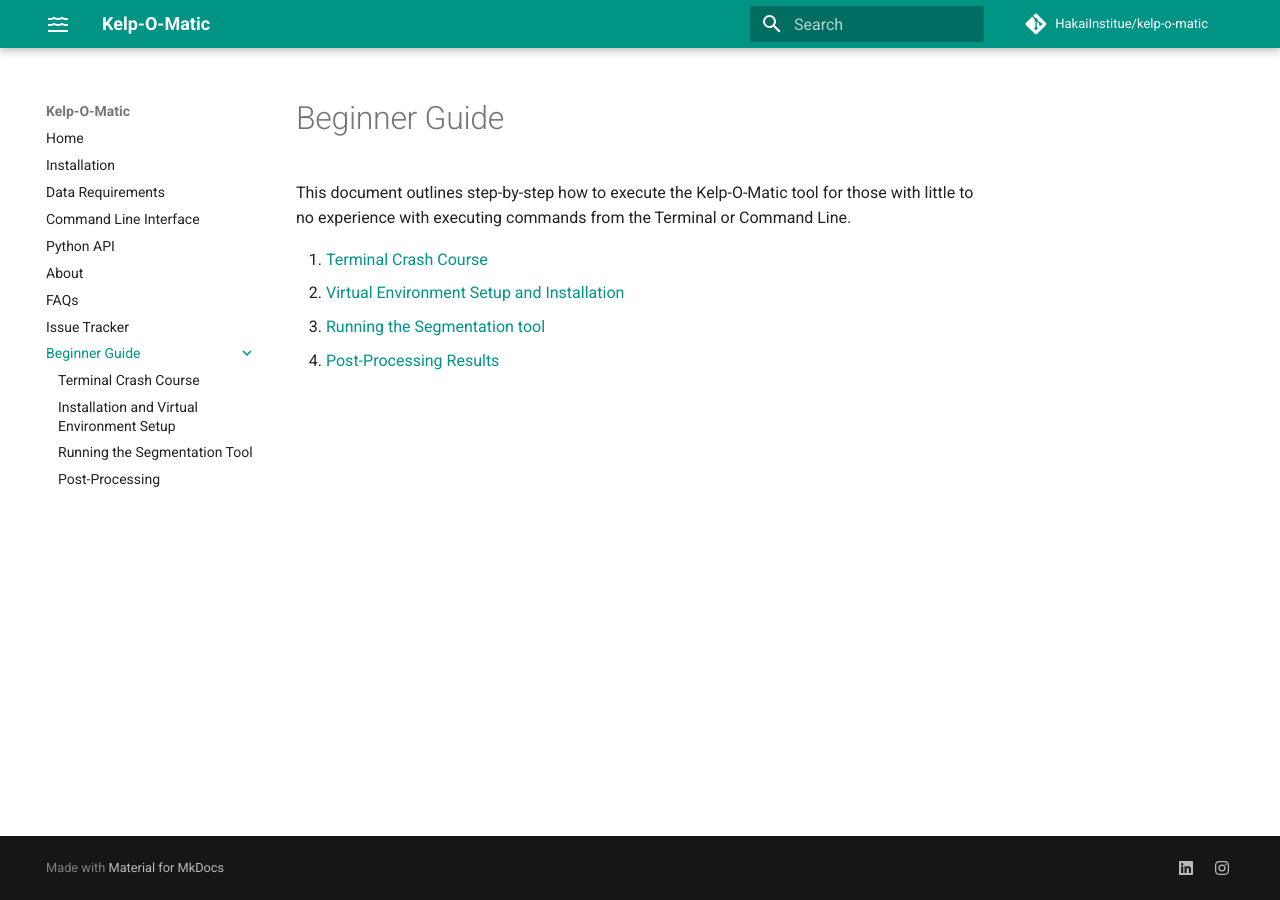
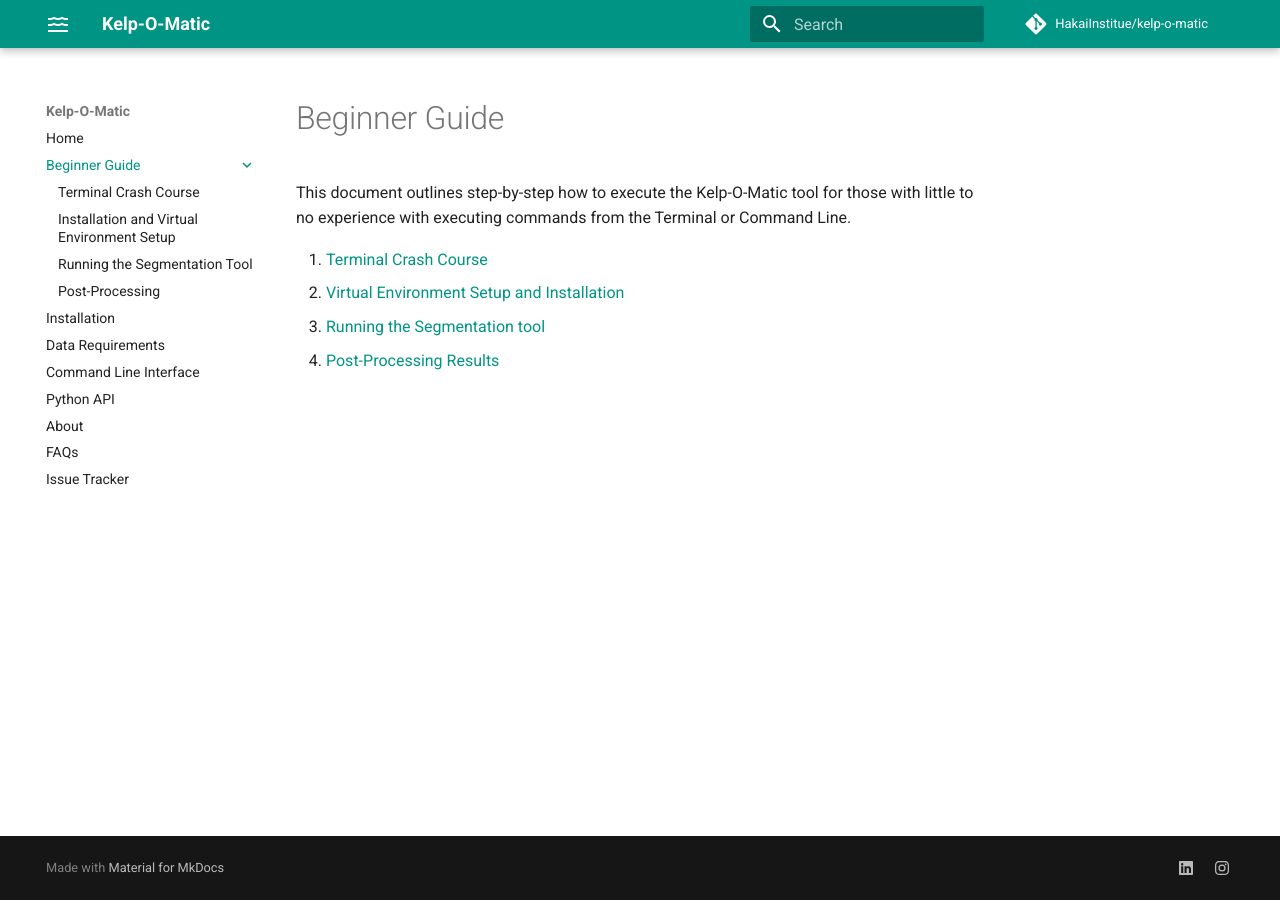
Before and after one commit to HakaiInstitute/kelp-o-matic, an MkDocs documentation site: the page built from docs/beginner_guide/index.md, in a window 1280 px wide. Built offline with MkDocs 1.6.1 and Material for MkDocs 9.7.7, drawn with Linux system fonts in a browser that asks for light colours; comment, search, counter and statistics services are not loaded; part of the change alters nothing that is shown.

```diff
--- a/mkdocs.yml
+++ b/mkdocs.yml
@@ -5,6 +5,12 @@ repo_name: HakaiInstitue/kelp-o-matic
 
 nav:
   - Home: index.md
+  - Beginner Guide:
+      - beginner_guide/index.md
+      - Terminal Crash Course: beginner_guide/terminal_crash_course.md
+      - Installation and Virtual Environment Setup: beginner_guide/install_env_setup.md
+      - Running the Segmentation Tool: beginner_guide/execution.md
+      - Post-Processing: beginner_guide/post_processing.md
   - Installation: installation.md
   - Data Requirements: expectations.md
   - Command Line Interface: cli.md
@@ -12,12 +18,6 @@ nav:
   - About: about.md
   - FAQs: faqs.md
   - Issue Tracker: 'https://github.com/HakaiInstitute/kelp-o-matic/issues'
-  - Beginner Guide:
-      - beginner_guide/index.md
-      - Terminal Crash Course: beginner_guide/terminal_crash_course.md
-      - Installation and Virtual Environment Setup: beginner_guide/install_env_setup.md
-      - Running the Segmentation Tool: beginner_guide/execution.md
-      - Post-Processing: beginner_guide/post_processing.md
 
 theme:
   name: material
```
